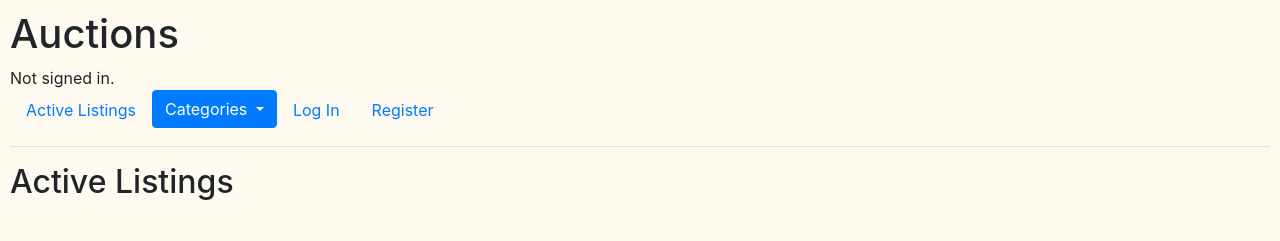
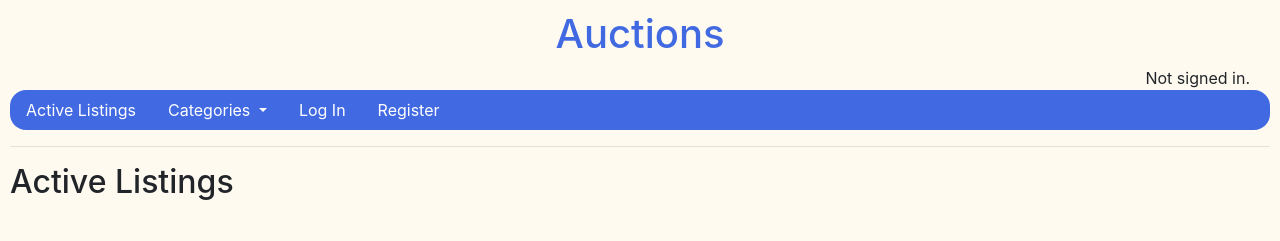
Before and after one commit to siddhanth339/Django-commerce, a Django app: page / in a window 1280 px wide. Shown: the top 241 px of the page. Run offline with Django 3.2, Linux system fonts and the light colour scheme; data comes from the database, SQL or seed files in the repository; both versions use the stored data as it was after the commit; some libraries are stand-ins or nearby versions.

Commit message:
Added styling

```diff
--- a/commerce/auctions/static/auctions/styles.css
+++ b/commerce/auctions/static/auctions/styles.css
@@ -2,3 +2,68 @@ body {
     padding: 10px;
     background-color: floralwhite;
 }
+h1
+{
+    color: royalblue;
+    text-align: center;
+}
+a
+{
+   text-decoration: none!important;
+}
+
+.nav-link
+{
+    color: white;
+}
+
+.status
+{
+    text-align: right;
+    margin-right: 20px;
+}
+.nav
+{
+    border-radius: 16px;
+    background-color: royalblue;
+}
+.nav-link:hover
+{
+    background-color: orangered;
+    color: white;
+    cursor: pointer;
+    border-radius: 16px;
+}
+.display-item
+{
+    border: 1px solid rgb(194, 183, 183);
+    margin: 10px;
+    border-radius: 12px;
+}
+.display-item:hover
+{
+    box-shadow: 0 0 11px rgba(33,33,33,.2);
+}
+.title
+{
+    color: black;
+}
+.desc
+{
+    font-size: 30px;
+    color: black;
+}
+.price
+{
+    font-size: 30px;
+    color: black;
+}
+.date
+{
+    font-size: 13px;
+    color: rgb(163, 159, 159);
+}
+.add
+{
+    margin-left: 20px;
+}
--- a/commerce/auctions/templates/auctions/index.html
+++ b/commerce/auctions/templates/auctions/index.html
@@ -5,9 +5,9 @@
     <br>
     {% for listing in listings %}
         <a href = "{% url 'listings' listing.id %}">
-            <div class = "row" style="border: 1px solid rgb(194, 183, 183); margin: 10px;">
-                <div class = "col-3">
-                    <img src = "{{ listing.image_url }}" alt = "img">
+            <div class = "row display-item">
+                <div class = "col-3" style = "height: 330px;">
+                    <img src = "{{ listing.image_url }}" style = "width: 260px; height: 330px" alt = "img">
                 </div>
                 <div class = "col-9">
                     <p class = "title"><b>{{ listing.title }}</b></p>
@@ -17,7 +17,7 @@
                 </div>
             </div>
         </a>
-        <a class = "btn btn-primary" href = "{% url 'add' listing.id %}">Add to WatchList</a>
+        <a class = "add btn btn-primary" href = "{% url 'add' listing.id %}">Add to WatchList</a>
     {% empty %}
         No listings available.
     {% endfor %}
--- a/commerce/auctions/templates/auctions/layout.html
+++ b/commerce/auctions/templates/auctions/layout.html
@@ -12,7 +12,7 @@
     </head>
     <body>
         <h1>Auctions</h1>
-        <div>
+        <div class="status">
             {% if user.is_authenticated %}
                 Signed in as <strong>{{ user.username }}</strong>.
             {% else %}
@@ -25,9 +25,9 @@
             </li>
             <li class="nav-item">
                 <div class="dropdown">
-                    <button type="button" class="btn btn-primary dropdown-toggle" data-toggle="dropdown">
+                    <a class="nav-link dropdown-toggle" data-toggle="dropdown">
                         Categories
-                    </button>
+                    </a>
                     <div class="dropdown-menu">
                         <a class="dropdown-item" href="{% url 'search' 'FA' %}">Fashion</a>
                         <a class="dropdown-item" href="{% url 'search' 'EL' %}">Electronics</a>
--- a/commerce/auctions/templates/auctions/listing.html
+++ b/commerce/auctions/templates/auctions/listing.html
@@ -7,7 +7,7 @@
 {% block body %}
     <div>
         <h2>Listing: {{ listing.title }}</h2><br>
-        <img src = "{{ listing.image_url }}" alt = "img"><br>
+        <img src = "{{ listing.image_url }}" style = "width: 260px; height: 330px" alt = "img"><br>
         {{ listing.description }}<br>
         <b>Current bid: &#8377;{{ listing.current_bid }}</b><br>
         <form action = "{% url 'listings' listing.id %}" method="POST">
--- a/commerce/auctions/templates/auctions/watchlist.html
+++ b/commerce/auctions/templates/auctions/watchlist.html
@@ -9,8 +9,8 @@
     <br>
     {% for listing in items %}
         <div class = "row" style="border: 1px solid rgb(194, 183, 183); margin: 10px;">
-            <div class = "col-3">
-                <img src = "{{ listing.image_url }}" alt = "img">
+            <div class = "col-3" style = "width: 260px;">
+                <img src = "{{ listing.image_url }}" style = "width: 260px; height: 330px;" alt = "img">
             </div>
             <div class = "col-9">
                 <p class = "title"><b>{{ listing.title }}</b></p>
```
Also changed, not shown: commerce/db.sqlite3.
